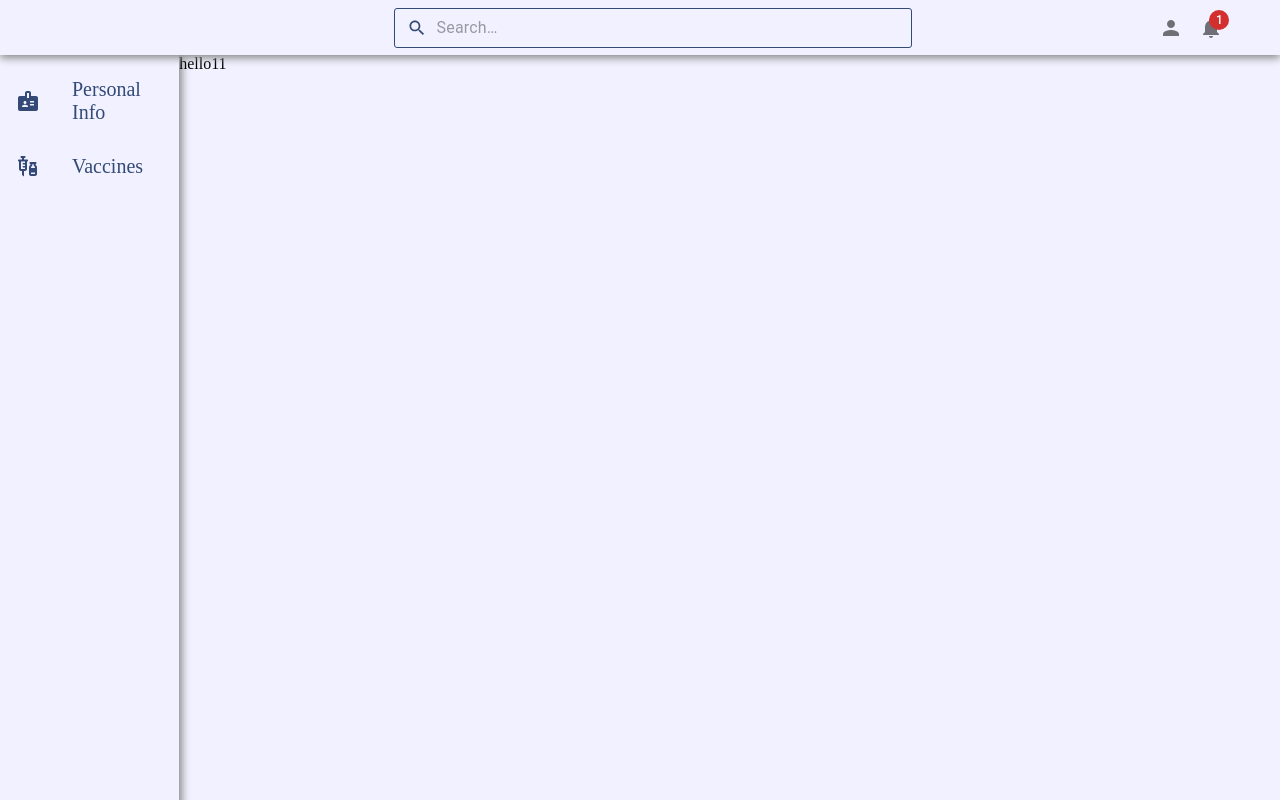
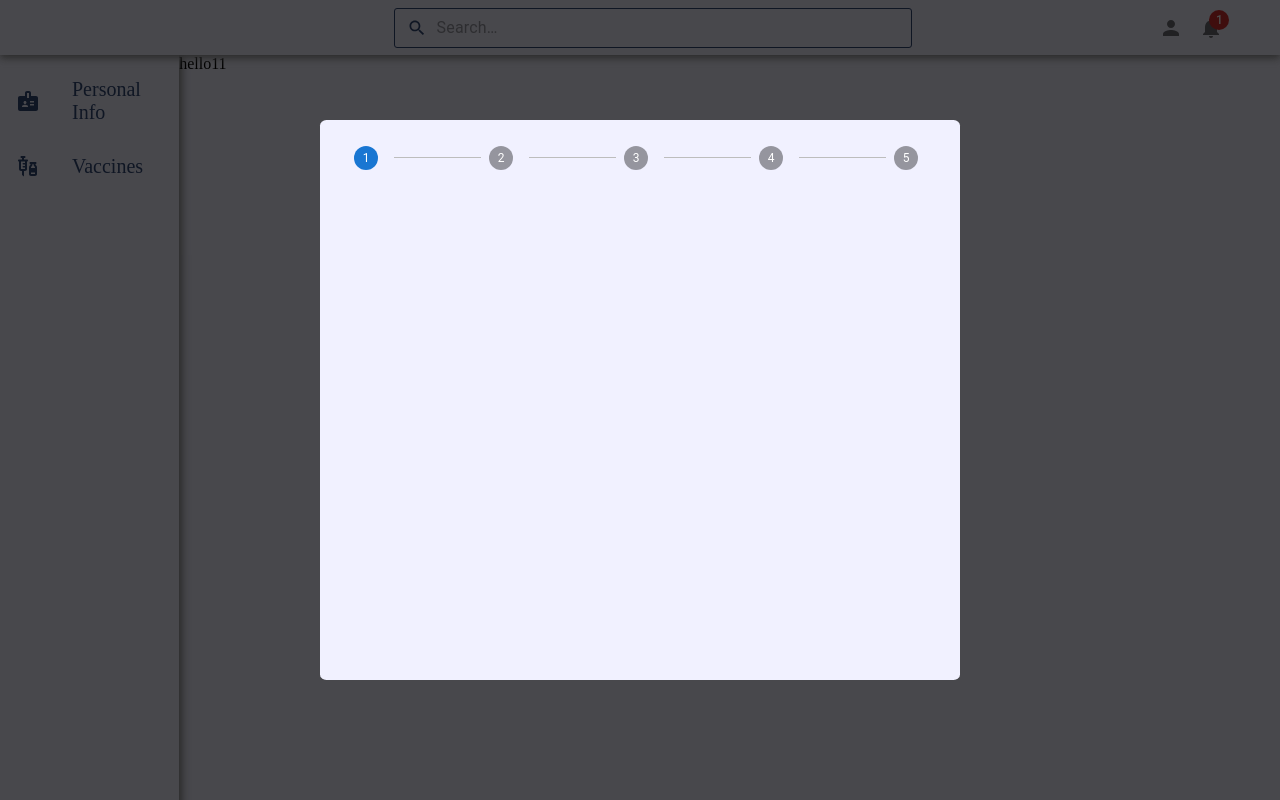
Before and after one commit to waficjazz/medrProject, a React (Create React App) app in the folder front/: page /h in a window 1280 px wide. Built offline with nearby package versions, Linux system fonts and the light colour scheme.

Commit message:
main form

```diff
--- a/front/src/App.js
+++ b/front/src/App.js
@@ -7,7 +7,7 @@ function App() {
   return (
     <>
       <body>
-        {/* <SignUp /> */}
+        <SignUp />
         <Navbar />
         <MainPage />
       </body>
--- a/front/src/components/Navbar/SignUpForm/SignUp.css
+++ b/front/src/components/Navbar/SignUpForm/SignUp.css
@@ -1,11 +1,14 @@
 .mainForm {
   position: absolute;
-  left: 25%;
-  top: 15%;
+  left: 50%;
+  top: 50%;
+  transform: translate(-50%, -50%);
   border-radius: 1%;
   width: 50%;
   height: 70%;
-  background-color: #fdfdfd;
+  background-color: var(--main-white);
+  padding: 2%;
+  box-sizing: border-box;
   z-index: 99;
   /* box-shadow: -3px -3px 7px #ffffff73, 3px 3px 5px rgba(94, 104, 121, 0.288); */
 }
--- a/front/src/components/Navbar/SignUpForm/SignUp.jsx
+++ b/front/src/components/Navbar/SignUpForm/SignUp.jsx
@@ -1,10 +1,29 @@
 import React from "react";
 import "./SignUp.css";
+import { Step, Stepper, StepLabel } from "@mui/material";
 const SignUp = () => {
   return (
     <>
       <div className="curtain"></div>
-      <div className="mainForm">dsgsdgsd</div>
+      <div className="mainForm">
+        <Stepper>
+          <Step>
+            <StepLabel></StepLabel>
+          </Step>
+          <Step>
+            <StepLabel></StepLabel>
+          </Step>
+          <Step>
+            <StepLabel></StepLabel>
+          </Step>
+          <Step>
+            <StepLabel></StepLabel>
+          </Step>
+          <Step>
+            <StepLabel></StepLabel>
+          </Step>
+        </Stepper>
+      </div>
     </>
   );
 };
```
